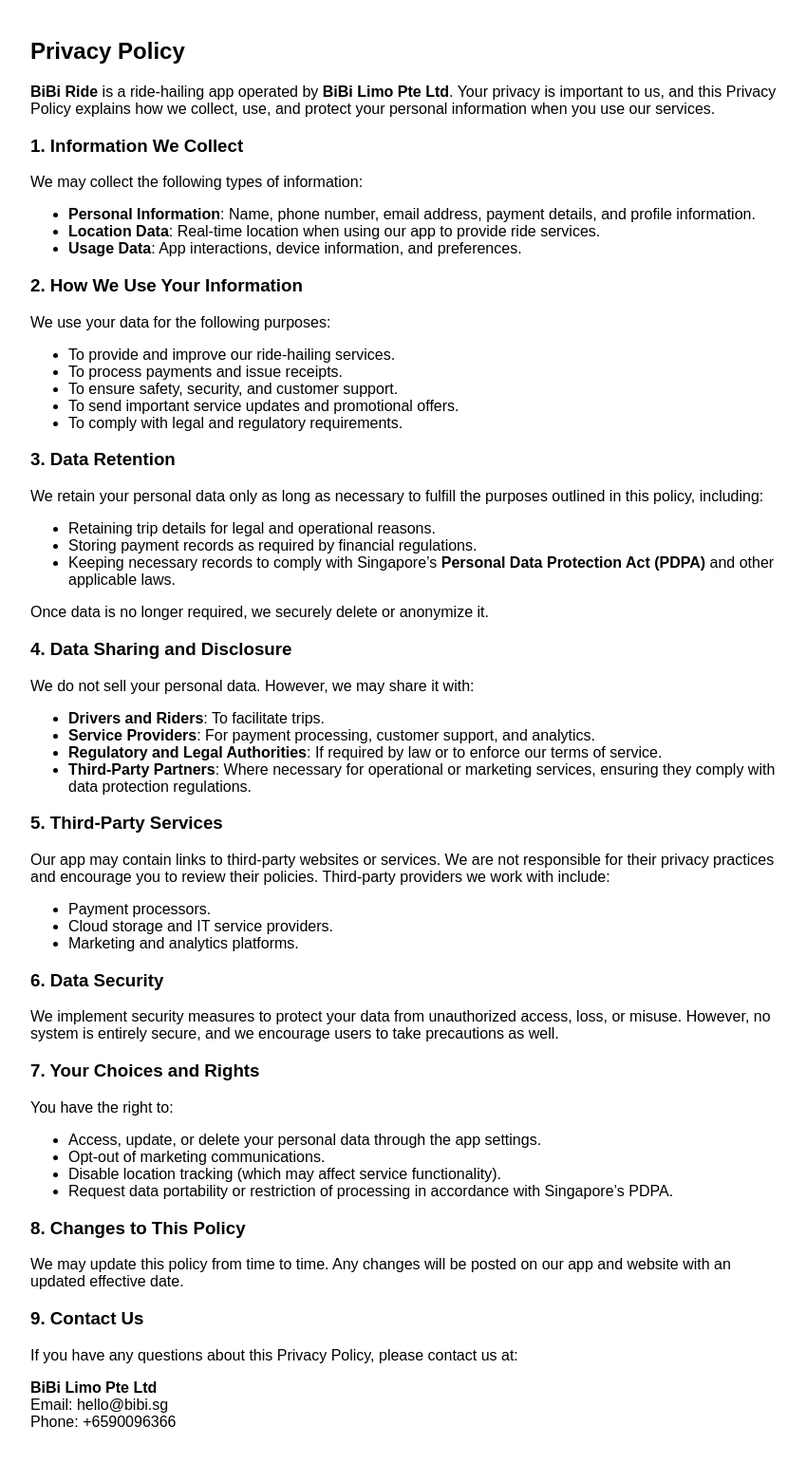
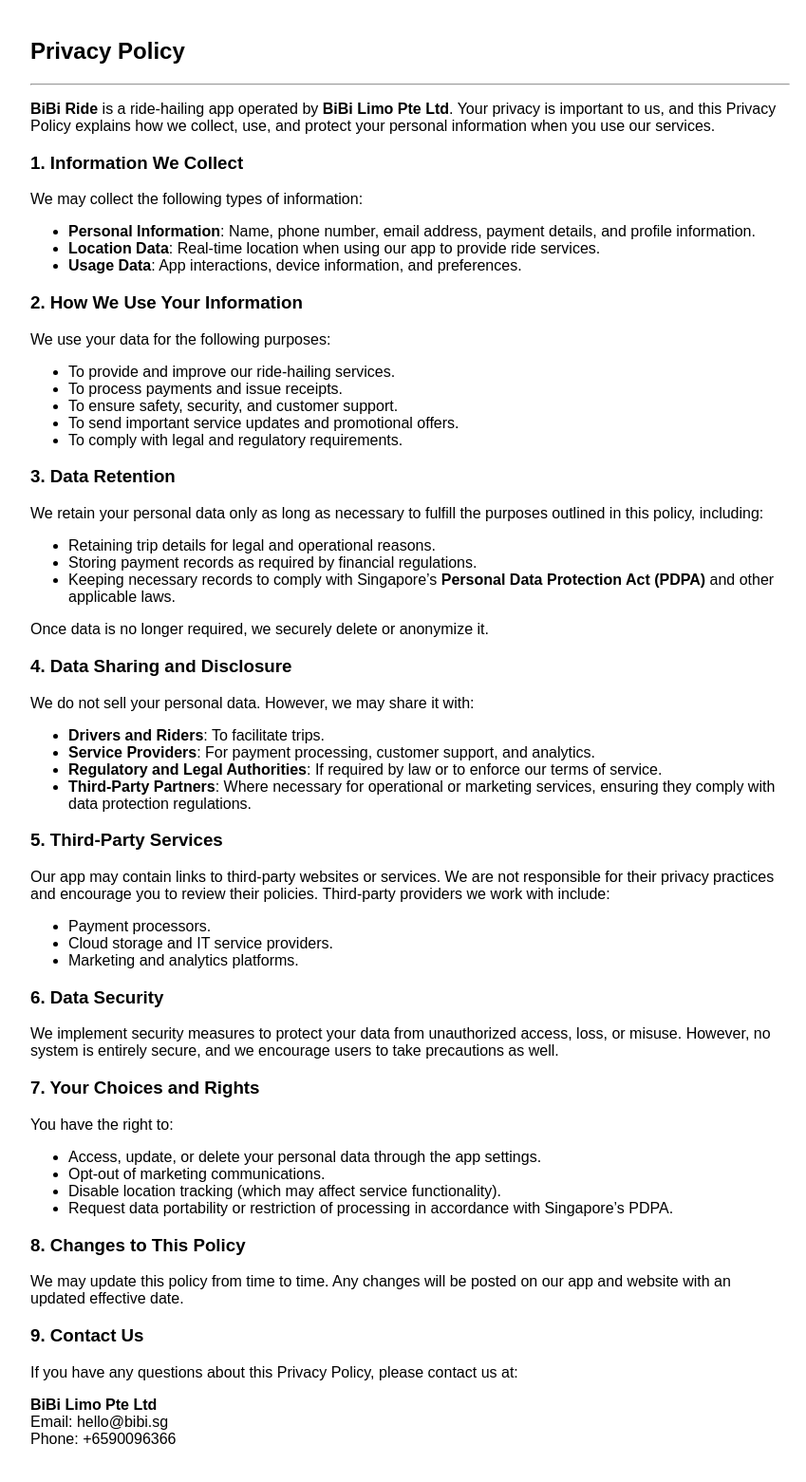
Before and after one commit to bibilimo/privacy-policy, a Jekyll site: the page built from index.md, in a window 1280 px wide. Shown: the whole page at 95% size, without its empty margins (208-1057 px from the left). Built offline with Jekyll 4.4.1, drawn with Linux system fonts in a browser that asks for light colours.

Commit message:
updated default.html

```diff
--- a/_layouts/default.html
+++ b/_layouts/default.html
@@ -10,6 +10,7 @@
 				max-width: 800px;
 				margin: auto;
 				padding: 20px;
+				color: "#333";
 			}
 		</style>
 	</head>
--- a/index.md
+++ b/index.md
@@ -5,6 +5,8 @@ permalink: /
 ---
 
 ## Privacy Policy
+
+---
 
 **BiBi Ride** is a ride-hailing app operated by **BiBi Limo Pte Ltd**. Your privacy is important to us, and this Privacy Policy explains how we collect, use, and protect your personal information when you use our services.
 
```
